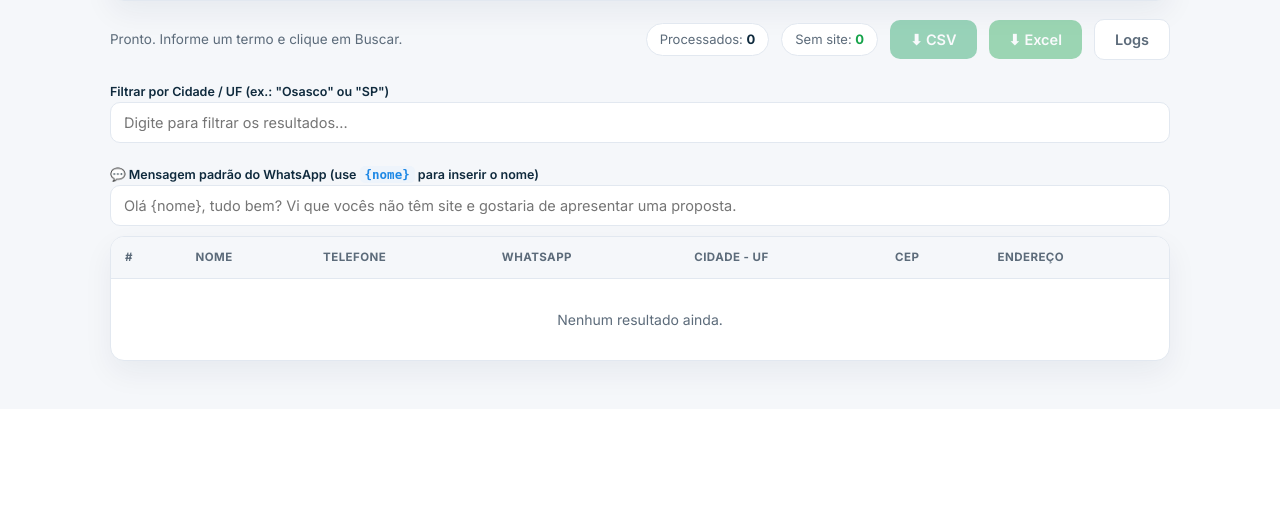
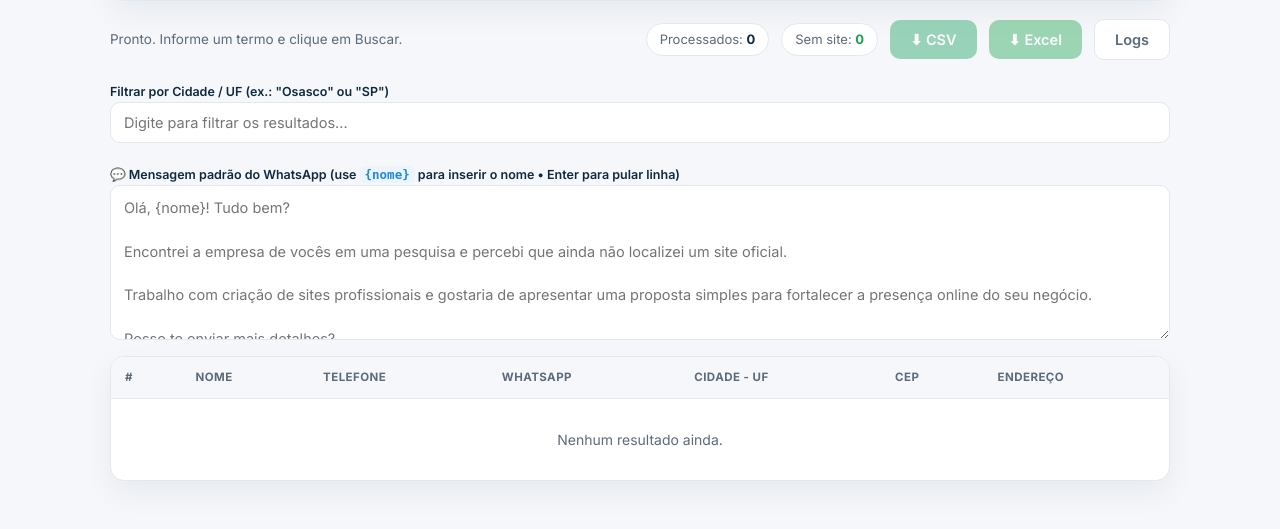
Before and after one commit to carlos50barbosa/servicostech, a Flask app: page / in a window 1280 px wide. Shown: the part 463-992 px from the top of the page. Before the commit the page ends 848 px from the top, so only its background shows below. Run offline with Flask 3, Linux system fonts and the light colour scheme.

Commit message:
webscraper: campo de mensagem do WhatsApp aceita quebras de linha
Troca o <input type=text> por <textarea>, permitindo escrever a mensagem
em paragrafos (Enter/linhas em branco). O encodeURIComponent do waLink ja
converte as quebras em %0A, entao o link do wa.me abre com a formatacao.

Co-Authored-By: Claude Opus 4.8 (1M context) <noreply@anthropic.com>

```diff
--- a/webscraper-estabelecimentos/templates/index.html
+++ b/webscraper-estabelecimentos/templates/index.html
@@ -206,8 +206,8 @@
 
   <div class="bar">
     <div style="flex:1; min-width:260px;">
-      <label for="msg" style="margin-bottom:4px;">💬 Mensagem padrão do WhatsApp (use <code>{nome}</code> para inserir o nome)</label>
-      <input type="text" id="msg" placeholder="Olá {nome}, tudo bem? Vi que vocês não têm site e gostaria de apresentar uma proposta.">
+      <label for="msg" style="margin-bottom:4px;">💬 Mensagem padrão do WhatsApp (use <code>{nome}</code> para inserir o nome • Enter para pular linha)</label>
+      <textarea id="msg" rows="6" placeholder="Olá, {nome}! Tudo bem?&#10;&#10;Encontrei a empresa de vocês em uma pesquisa e percebi que ainda não localizei um site oficial.&#10;&#10;Trabalho com criação de sites profissionais e gostaria de apresentar uma proposta simples para fortalecer a presença online do seu negócio.&#10;&#10;Posso te enviar mais detalhes?"></textarea>
     </div>
   </div>
 
```
